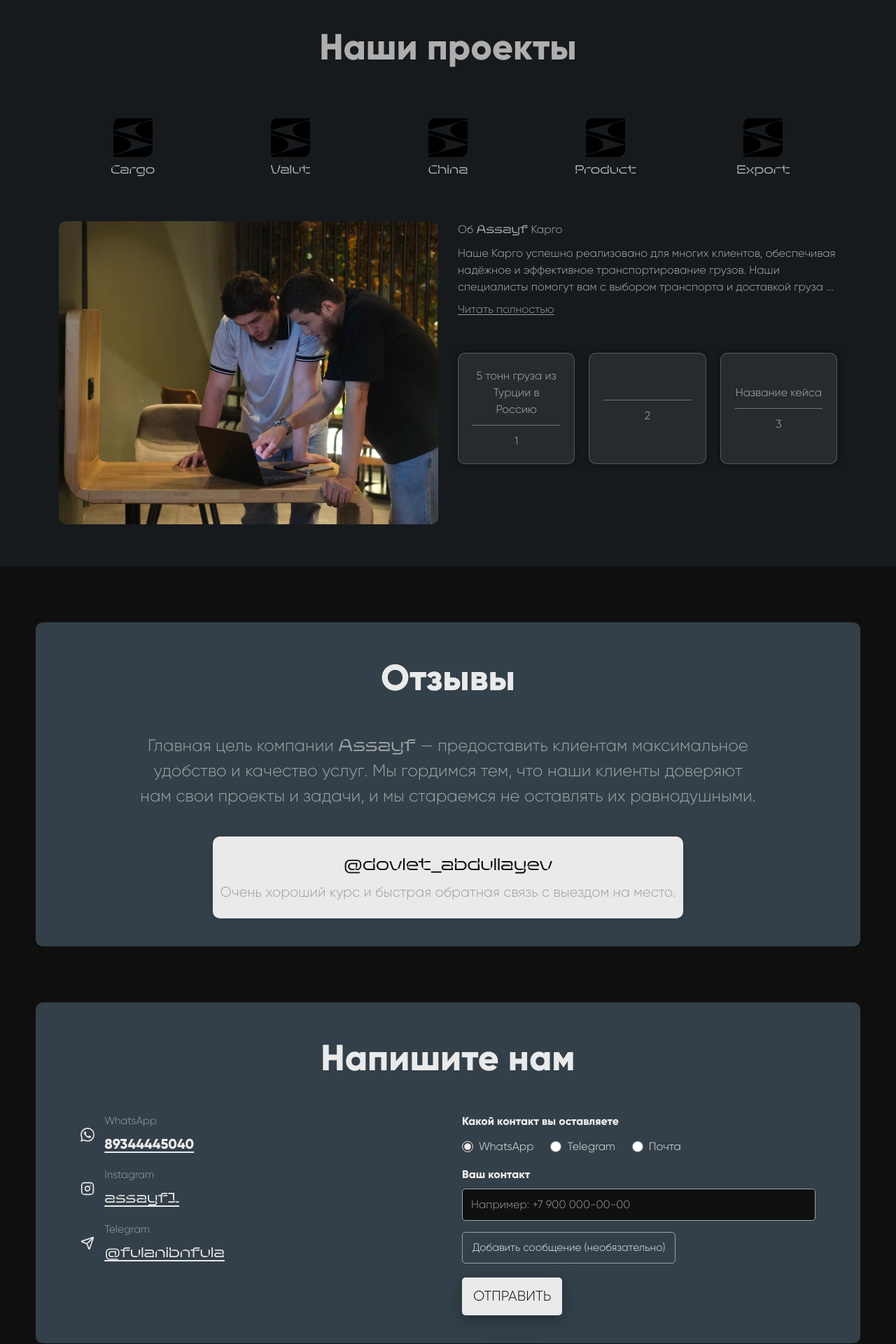
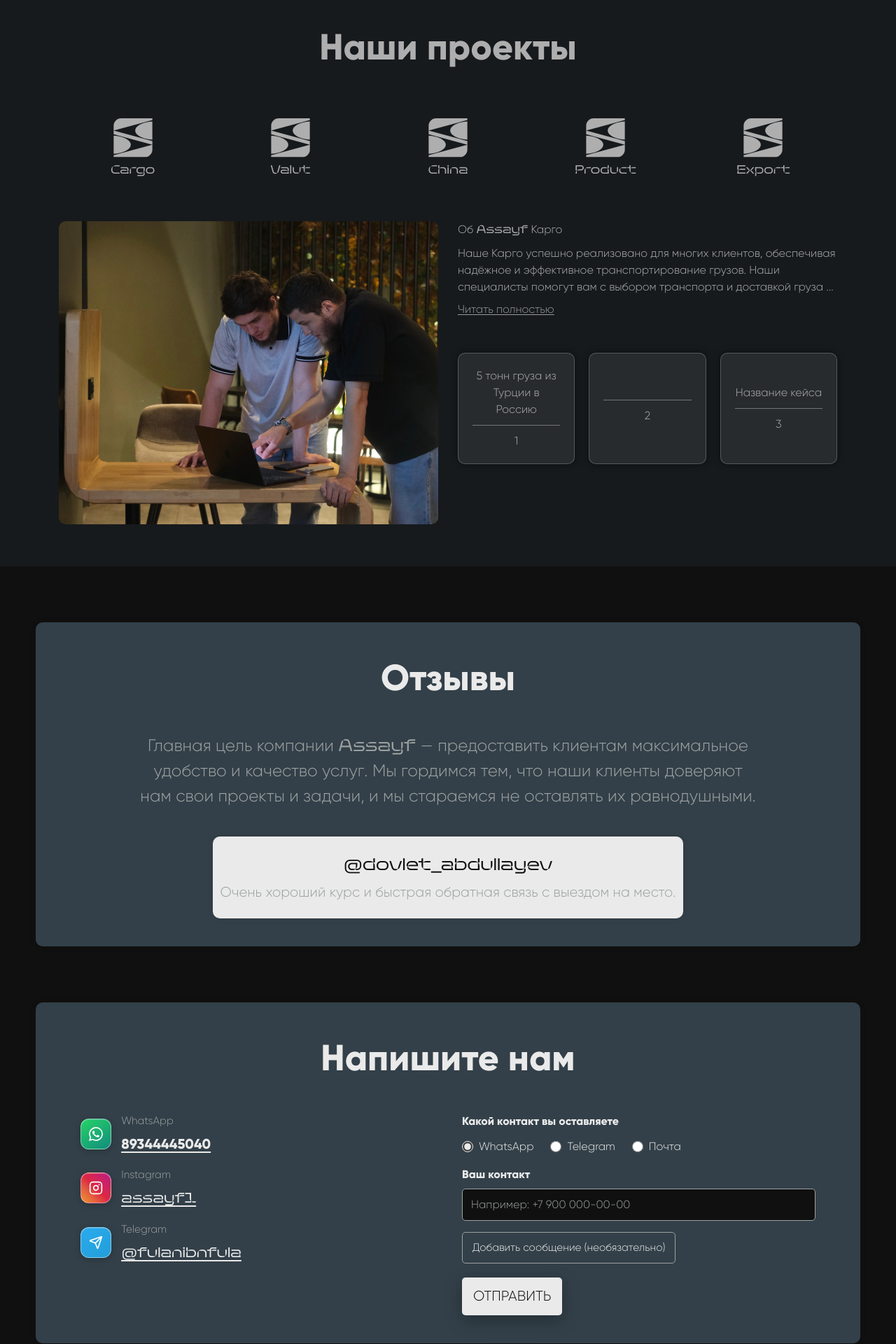
Before and after one commit to frontendarxo/assayf, a React (Vite) app: page / in a window 1280 px wide. Shown: the part 1692-3612 px from the top of the page at 70% size. Built offline with nearby package versions, Linux system fonts and the light colour scheme.

Commit message:
fix(spheres): иконка вкладки наследует цвет текста на тёмном фоне

```diff
--- a/src/i18n/messages.ts
+++ b/src/i18n/messages.ts
@@ -25,12 +25,12 @@
     },
     about: {
         sectionTitle: "About the company",
-        subtitle: "A little about us",
+        subtitle: "A little about the company",
         description:
             "Assayf Company is an international business platform that connects, manages, and guarantees results.",
         learnMore: "Learn more",
         imageAlt: "Assayf company founder — Ibrahim",
-        imageCaption: "Founder — Ibrahim / Assayf",
+        imageCaption: "Founder — Ibragimov Ibragim",
         statsTitle: "By the numbers",
         stat1: "Completed projects to date",
         stat2: "Satisfied clients",
@@ -161,12 +161,12 @@
     },
     about: {
         sectionTitle: "О компании",
-        subtitle: "Немного о нас",
+        subtitle: "Немного о компании",
         description:
             "Assayf Company — это международная бизнес-платформа, которая соединяет, управляет и гарантирует результаты.",
         learnMore: "Узнать больше",
         imageAlt: "Основатель компании Assayf — Ибрагим",
-        imageCaption: "Основатель — Ибрагим / Assayf",
+        imageCaption: "Основатель — Ибрагимов Ибрагим",
         statsTitle: "Мы в цифрах",
         stat1: "Выполненных задач во время",
         stat2: "Довольных клиентов",
@@ -297,12 +297,12 @@
     },
     about: {
         sectionTitle: "Şirket hakkında",
-        subtitle: "Kısaca biz",
+        subtitle: "Şirket hakkında kısaca",
         description:
             "Assayf Company; bağlar, yönetir ve sonuçları garanti eden uluslararası bir iş platformudur.",
         learnMore: "Daha fazla bilgi",
         imageAlt: "Assayf şirketi kurucusu — İbrahim",
-        imageCaption: "Kurucu — İbrahim / Assayf",
+        imageCaption: "Kurucu — İbrahimov İbrahim",
         statsTitle: "Rakamlarla biz",
         stat1: "Bugüne kadar tamamlanan görevler",
         stat2: "Memnun müşteriler",
--- a/src/widgets/contact/index.tsx
+++ b/src/widgets/contact/index.tsx
@@ -123,7 +123,7 @@
                 <div className="contact-layout">
                     <ScrollReveal className="contact-info-wrap" direction="right">
                         <ul className="contact-info">
-                            <li className="contact-info-item">
+                            <li className="contact-info-item contact-info-item--whatsapp">
                                 <span className="contact-info-icon-wrap" aria-hidden>
                                     <ContactWhatsAppIcon />
                                 </span>
@@ -134,7 +134,7 @@
                                     </a>
                                 </div>
                             </li>
-                            <li className="contact-info-item">
+                            <li className="contact-info-item contact-info-item--instagram">
                                 <span className="contact-info-icon-wrap" aria-hidden>
                                     <ContactInstagramIcon />
                                 </span>
@@ -150,7 +150,7 @@
                                     </a>
                                 </div>
                             </li>
-                            <li className="contact-info-item">
+                            <li className="contact-info-item contact-info-item--telegram">
                                 <span className="contact-info-icon-wrap" aria-hidden>
                                     <Send size={CONTACT_ICON_SIZE} strokeWidth={CONTACT_ICON_STROKE} />
                                 </span>
--- a/src/widgets/contact/style.css
+++ b/src/widgets/contact/style.css
@@ -52,8 +52,41 @@
 
 .contact-info-icon-wrap {
     display: flex;
-    color: #EAEAEA;
-    padding-top: 2px;
+    align-items: center;
+    justify-content: center;
+    flex-shrink: 0;
+    width: 44px;
+    height: 44px;
+    border-radius: 12px;
+    color: #ffffff;
+    border: 1px solid rgba(255, 255, 255, 0.45);
+    box-shadow:
+        0 2px 10px rgba(0, 0, 0, 0.22),
+        inset 0 1px 0 rgba(255, 255, 255, 0.2);
+}
+
+.contact-info-icon-wrap svg {
+    flex-shrink: 0;
+    color: #ffffff;
+}
+
+.contact-info-item--whatsapp .contact-info-icon-wrap {
+    background: linear-gradient(145deg, #25d366, #128c7e);
+}
+
+.contact-info-item--instagram .contact-info-icon-wrap {
+    background: linear-gradient(
+        45deg,
+        #f09433 0%,
+        #e6683c 25%,
+        #dc2743 50%,
+        #cc2366 75%,
+        #bc1888 100%
+    );
+}
+
+.contact-info-item--telegram .contact-info-icon-wrap {
+    background: linear-gradient(145deg, #2aabee, #229ed9);
 }
 
 .contact-info-text {
--- /dev/null
+++ b/src/widgets/spheres/SphereTabIcon.tsx
@@ -0,0 +1,38 @@
+type SphereTabIconProps = {
+    className?: string
+}
+
+export function SphereTabIcon({ className }: SphereTabIconProps) {
+    return (
+        <svg
+            className={className}
+            width={80}
+            height={81}
+            viewBox="0 0 80 81"
+            fill="none"
+            xmlns="http://www.w3.org/2000/svg"
+            aria-hidden
+        >
+            <path
+                d="M35.3802 54.6701C35.3802 45.007 19.9423 37.0378 0 35.8828V73.4574C19.9423 72.3024 35.3802 64.3717 35.3802 54.6701Z"
+                fill="currentColor"
+            />
+            <path
+                d="M44.6177 25.3322C44.6177 34.9954 60.0556 42.9646 79.9978 44.1195V6.54492C60.0556 7.69988 44.6177 15.6306 44.6177 25.3322Z"
+                fill="currentColor"
+            />
+            <path
+                d="M15.5149 0C6.96824 0 0 7.00674 0 15.5534V25.3321L46.7757 12.666L80 3.61886V0H15.5149Z"
+                fill="currentColor"
+            />
+            <path
+                d="M33.2243 41.9634L80 54.6679V47.0452L46.7757 38.0366L0 25.332V32.9547L33.2243 41.9634Z"
+                fill="currentColor"
+            />
+            <path
+                d="M0 76.3817V80.0776H64.4851C73.0703 80.0776 80 73.1478 80 64.5627V54.707L33.2243 67.4116L0 76.3817Z"
+                fill="currentColor"
+            />
+        </svg>
+    )
+}
--- a/src/widgets/spheres/index.tsx
+++ b/src/widgets/spheres/index.tsx
@@ -1,9 +1,8 @@
 import { clsx } from "clsx"
-import { motion, useReducedMotion } from "framer-motion"
-import { useMemo, useState } from "react"
+import { AnimatePresence, motion, useReducedMotion } from "framer-motion"
+import { useEffect, useMemo, useState } from "react"
 
 import { Shpera, type ShperaCardTheme } from "../../components/shpera"
-import spheresImage from "../../assets/sphere-logos.svg"
 import { getLocalizedSpheres } from "../../data/spheres"
 import { useLanguage } from "../../i18n/useLanguage"
 import {
@@ -13,6 +12,7 @@
     revealTransition,
 } from "../../shared/motion/reveal"
 import { ScrollReveal } from "../../shared/scroll-reveal"
+import { SphereTabIcon } from "./SphereTabIcon"
 import "./style.css"
 
 const SPHERE_ACTIVE_BACKGROUND: Record<number, string> = {
@@ -26,6 +26,9 @@
 const SPHERES_TEXT_ON_DARK_BG = "#AEAEAE"
 const SPHERES_TEXT_ON_LIGHT_BG = "#161A1D"
 const DARK_BG_LUMINANCE_THRESHOLD = 0.4
+
+const SPHERE_AUTO_ROTATION_MS = 12_000
+const SPHERE_CONTENT_CROSSFADE_S = 0.55
 
 const SPHERES_CARD_ON_DARK_SECTION = {
     backgroundColor: "rgba(255, 255, 255, 0.08)",
@@ -63,6 +66,18 @@
     const spheres = useMemo(() => getLocalizedSpheres(t), [t])
     const [activeSphere, setActiveSphere] = useState<number>(1)
     const reduce = useReducedMotion()
+
+    useEffect(() => {
+        if (reduce || spheres.length <= 1) return
+        const id = window.setInterval(() => {
+            setActiveSphere((prev) => {
+                const idx = spheres.findIndex((s) => s.id === prev)
+                const nextIdx = (Math.max(0, idx) + 1) % spheres.length
+                return spheres[nextIdx].id
+            })
+        }, SPHERE_AUTO_ROTATION_MS)
+        return () => window.clearInterval(id)
+    }, [reduce, spheres, activeSphere])
 
     const sectionStyle = useMemo(() => {
         const backgroundColor = SPHERE_ACTIVE_BACKGROUND[activeSphere]
@@ -107,18 +122,32 @@
                             transition={revealTransition(index * STAGGER_STEP_S)}
                             onClick={() => setActiveSphere(sphere.id)}
                         >
-                            <img src={spheresImage} alt={sphere.title} />
+                            <SphereTabIcon className="spheres-list__icon" />
                             {sphere.title}
                         </motion.li>
                     ))}
                 </ul>
                 <ScrollReveal delay={0.1}>
                     <div className="spheres-content">
-                        {spheres
-                            .filter((sphere) => sphere.id === activeSphere)
-                            .map((sphere) => (
-                                <Shpera key={sphere.id} {...sphere} cardTheme={cardTheme} />
-                            ))}
+                        <AnimatePresence mode="wait">
+                            {spheres
+                                .filter((sphere) => sphere.id === activeSphere)
+                                .map((sphere) => (
+                                    <motion.div
+                                        key={sphere.id}
+                                        className="spheres-content__panel"
+                                        initial={{ opacity: 0 }}
+                                        animate={{ opacity: 1 }}
+                                        exit={{ opacity: 0 }}
+                                        transition={{
+                                            duration: reduce ? 0 : SPHERE_CONTENT_CROSSFADE_S,
+                                            ease: "easeInOut",
+                                        }}
+                                    >
+                                        <Shpera {...sphere} cardTheme={cardTheme} />
+                                    </motion.div>
+                                ))}
+                        </AnimatePresence>
                     </div>
                 </ScrollReveal>
             </div>
--- a/src/widgets/spheres/style.css
+++ b/src/widgets/spheres/style.css
@@ -61,11 +61,11 @@
     outline-offset: 2px;
 }
 
-.spheres-list__item img {
+.spheres-list__icon {
     width: clamp(36px, 8vw, 56px);
     height: clamp(36px, 8vw, 56px);
-    object-fit: cover;
     flex-shrink: 0;
+    color: inherit;
 }
 
 .spheres-list__item--active {
@@ -100,13 +100,17 @@
         scroll-snap-align: start;
     }
 
-    .spheres-list__item img {
+    .spheres-list__icon {
         width: 40px;
         height: 40px;
     }
 }
 
 .spheres-content {
+    width: 100%;
+}
+
+.spheres-content__panel {
     width: 100%;
 }
 
```
